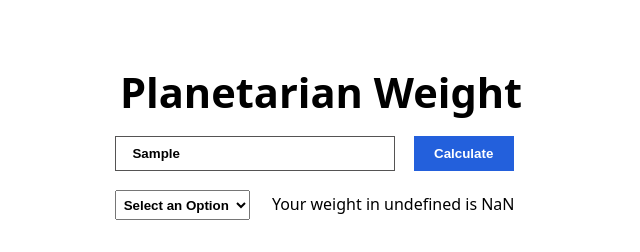
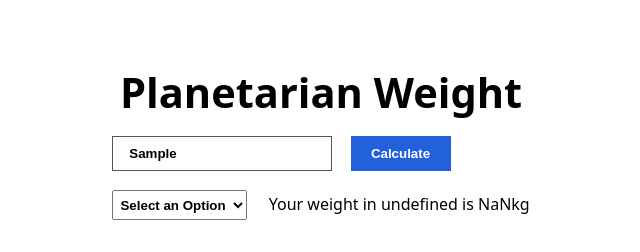
Before and after one commit to laindomJS/20-Basic-JS-Projects, a website: page 3. Planetarian Weight/index.html in a window 1280 px wide. Both pictures are taken after typing "Sample" into the empty fields and a click on the button "Calculate". Shown: the whole page, without its empty margins (319-959 px from the left). Drawn offline with Linux system fonts and the light colour scheme.

Commit message:
fix: fixed result bug

```diff
--- a/3. Planetarian Weight/assets/main.js
+++ b/3. Planetarian Weight/assets/main.js
@@ -29,6 +29,5 @@ userSelection.addEventListener('change', (evt) => {
 
 button.addEventListener('click', () => {
   result = weight * planets[planet];
-  message.innerHTML = `Your weight in ${planets[planet]} is ${result.toLocaleString()}`;
-  console.log(result.toLocaleString());
+  message.innerHTML = `Your weight in ${planet} is ${result.toLocaleString()}kg`;
 })
--- a/3. Planetarian Weight/assets/styles.css
+++ b/3. Planetarian Weight/assets/styles.css
@@ -34,7 +34,7 @@ div.input {
 }
 
 input {
-  width: 280px;
+  width: 220px;
   height: 35px;
   padding: 1rem;
   font-weight: bold;
```
